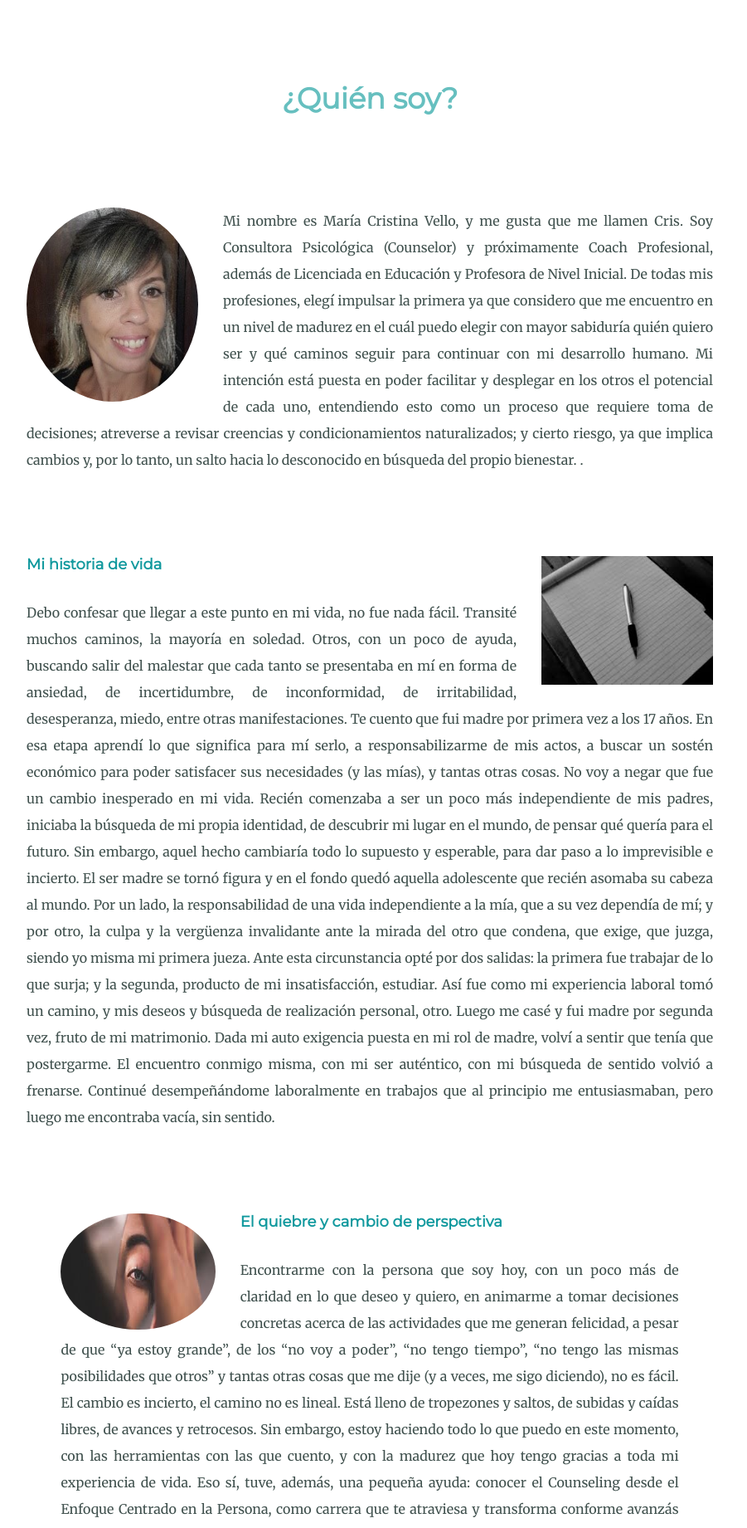
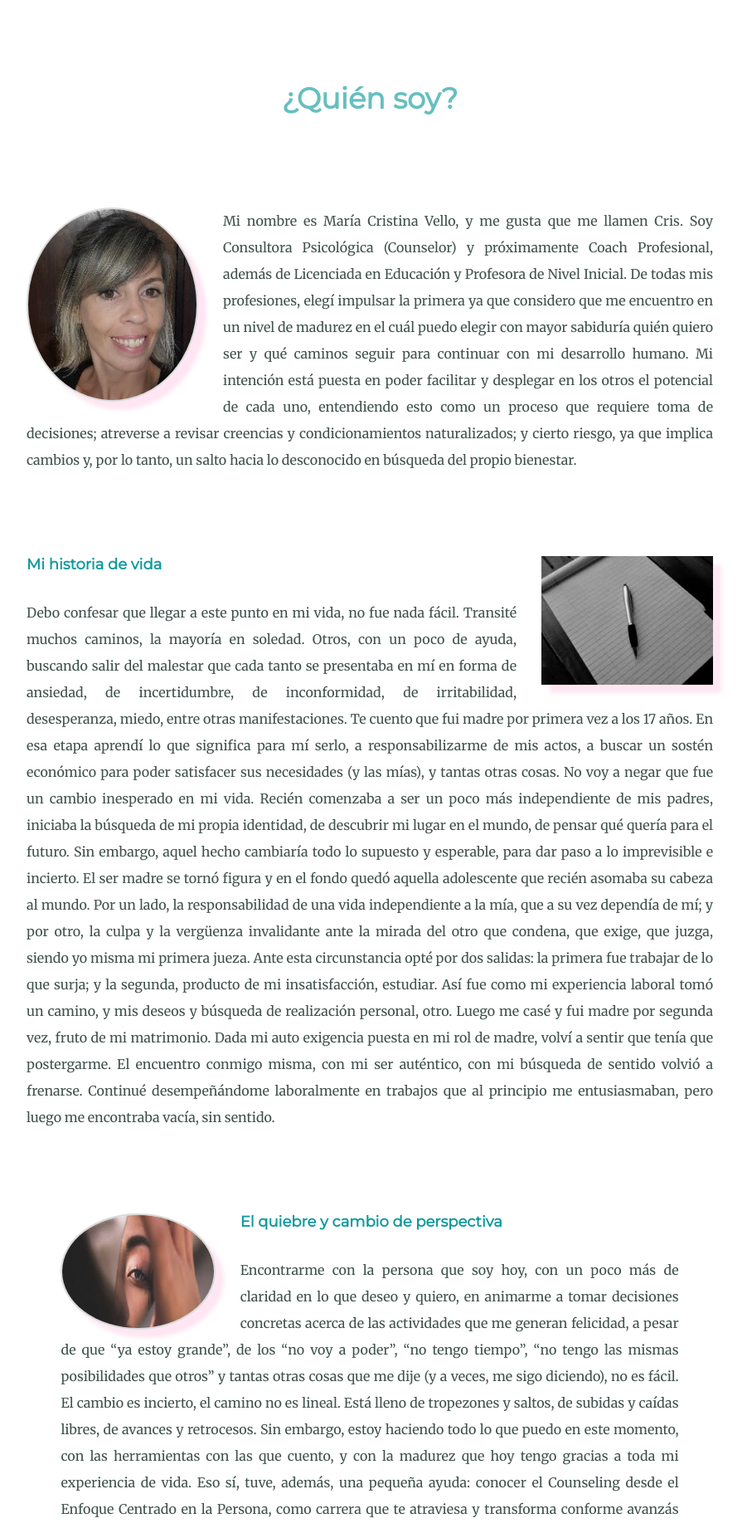
Before and after one commit to moyicuervo/my-website, a Flask app: page /about in a window 1280 px wide. Shown: the part 584-2425 px from the top of the page at 83% size, without its empty margins (194-1095 px from the left). Run offline with Flask 2, Linux system fonts and the light colour scheme; some libraries are stand-ins or nearby versions.

Commit message:
images shadow

```diff
--- a/static/css/contact.css
+++ b/static/css/contact.css
@@ -9,13 +9,22 @@ body {
   width: 25%;
   float: left;
   margin-right: 30px;
+  border: 2px solid #dadada;
   border-radius: 100%;
+  box-shadow: 10px 10px 5px #ffe6f2;
+      -moz-box-shadow: 10px 10px 5px #ffe6f2;
+      -webkit-box-shadow: 10px 10px 5px #ffe6f2;
+      -khtml-box-shadow: 10px 10px 5px #ffe6f2;
 }
 
 .chilli-img {
   width: 25%;
   float: right;
   margin-left: 30px;
+  box-shadow: 10px 10px 5px #ffe6f2;
+      -moz-box-shadow: 10px 10px 5px #ffe6f2;
+      -webkit-box-shadow: 10px 10px 5px #ffe6f2;
+      -khtml-box-shadow: 10px 10px 5px #ffe6f2;
 }
 
 .skill-row {
--- a/templates/about.html
+++ b/templates/about.html
@@ -30,7 +30,7 @@
                   <img class="code-img" src="static/img/crisprofile.jpg" alt="cris-profile-img">
                   <p>Mi nombre es María Cristina Vello, y me gusta que me llamen Cris. Soy Consultora Psicológica (Counselor) y próximamente Coach Profesional, además de Licenciada en Educación y Profesora de Nivel Inicial. De todas mis profesiones, elegí impulsar la primera ya que considero que me encuentro en un nivel de madurez en el cuál puedo elegir con mayor sabiduría quién quiero ser y qué caminos seguir para continuar con mi desarrollo humano.
                   Mi intención está puesta en poder facilitar y desplegar en los otros el potencial de cada uno, entendiendo esto como un proceso que requiere toma de decisiones; atreverse a revisar creencias y condicionamientos naturalizados; y cierto riesgo, ya que implica cambios y, por lo tanto, un salto hacia lo desconocido en búsqueda del propio bienestar.
-                  .</p>
+                  </p>
                 </div>
                 <div class="skill-row">
                 <img class="chilli-img" src="static/img/histvida.jpg" alt="hist-img">
```
